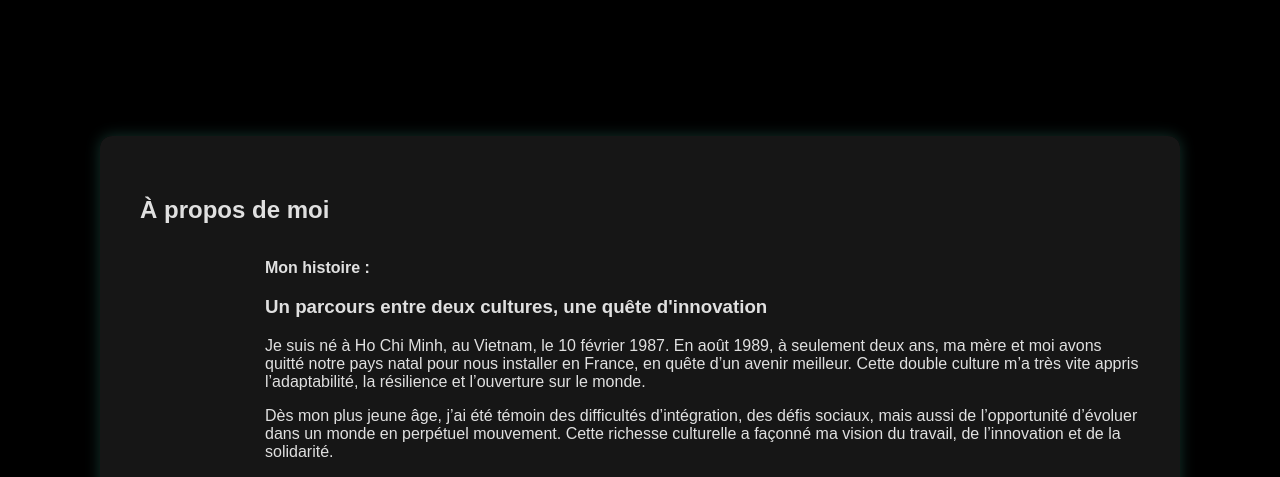
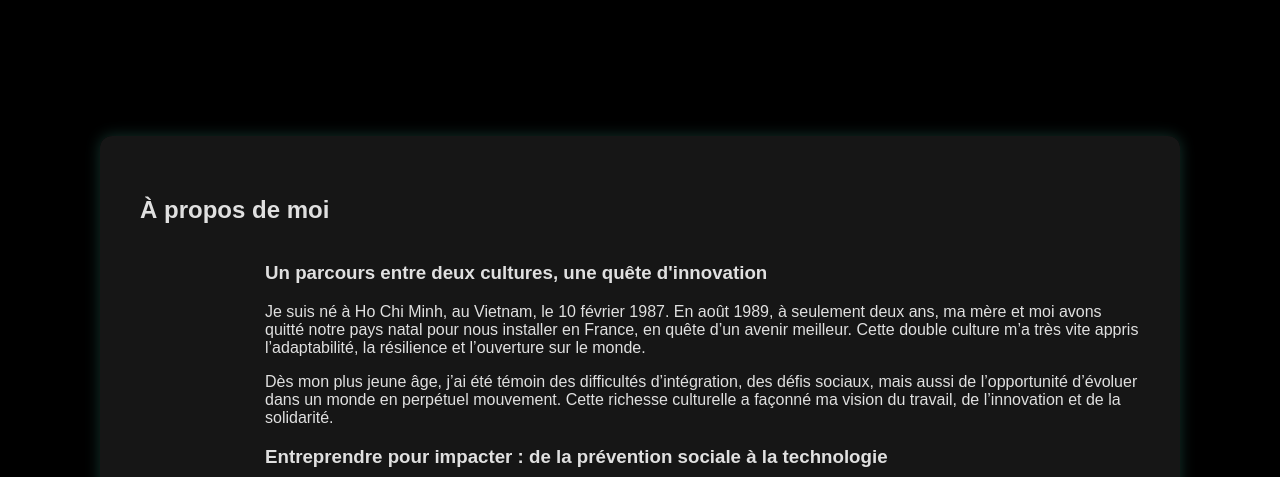
Before and after one commit to maori60/my_portfolio, a plain HTML site: page index.html in a window 1280 px wide. Shown: the part 245-722 px from the top of the page. Drawn offline with Linux system fonts and the light colour scheme; a script that the page names is missing.

Commit message:
update index

```diff
--- a/index.html
+++ b/index.html
@@ -25,7 +25,6 @@
         <div class="about-container">
             <img src="images/profil.jpg" alt="Photo de Van Tien Bui" class="profile-img">
             <div class="about-text" id="about-content">
-                <p><strong>Mon histoire :</strong></p>
                 <h3>Un parcours entre deux cultures, une quête d'innovation</h3>
                 <p>Je suis né à Ho Chi Minh, au Vietnam, le 10 février 1987. En août 1989, à seulement deux ans, ma mère et moi avons quitté notre pays natal pour nous installer en France, en quête d’un avenir meilleur. Cette double culture m’a très vite appris l’adaptabilité, la résilience et l’ouverture sur le monde.</p>
                 <p>Dès mon plus jeune âge, j’ai été témoin des difficultés d’intégration, des défis sociaux, mais aussi de l’opportunité d’évoluer dans un monde en perpétuel mouvement. Cette richesse culturelle a façonné ma vision du travail, de l’innovation et de la solidarité.</p>
```
